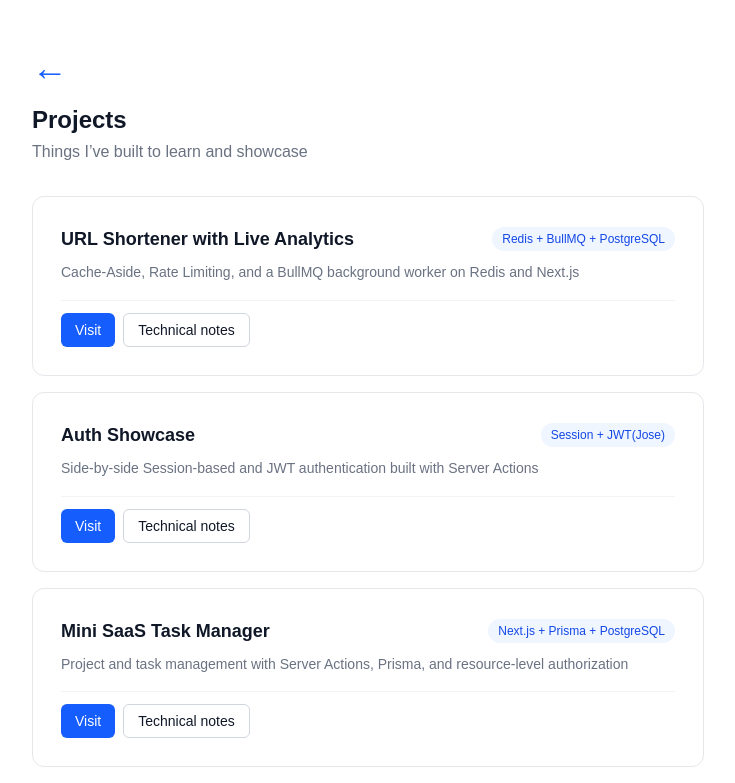
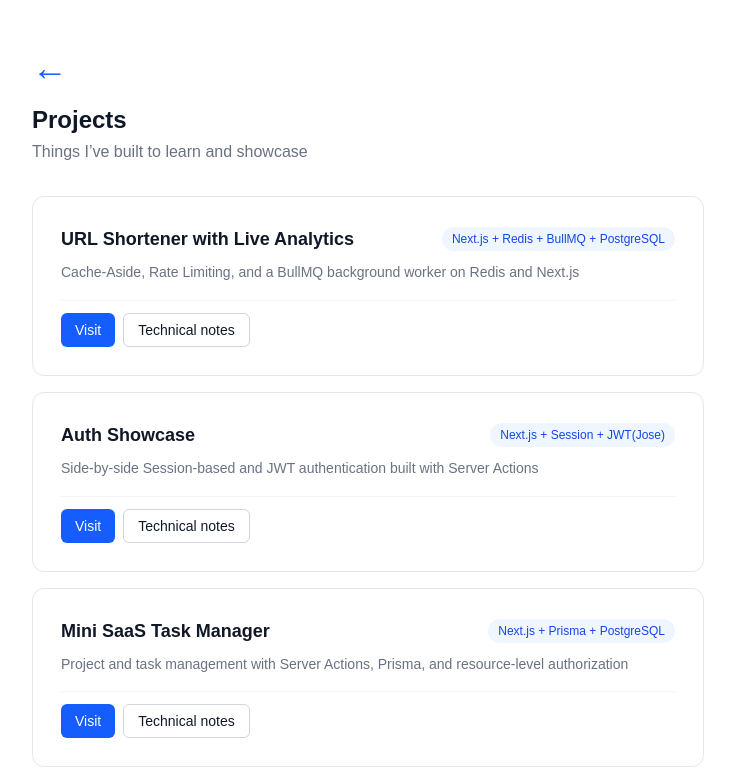
Before and after one commit to trixcoding/portfolio-landing, a Next.js app: page /en/projects in a window 1280 px wide. Shown: the top 783 px of the page, without its empty margins (272-1007 px from the left). Built offline with nearby package versions, Linux system fonts and the light colour scheme.

Commit message:
Update page.tsx

```diff
--- a/app/[locale]/projects/page.tsx
+++ b/app/[locale]/projects/page.tsx
@@ -28,7 +28,7 @@ export default async function ProjectsPage() {
           <ProjectCard
             title={t('urlShortener.title')}
             description={t('urlShortener.description')}
-            tag="Redis + BullMQ + PostgreSQL"
+            tag="Next.js + Redis + BullMQ + PostgreSQL"
             visitLabel={t('urlShortener.visit')}
             aboutLabel={t('urlShortener.about')}
             visitUrl="https://url-shortener-xnmp.vercel.app/"
@@ -38,7 +38,7 @@ export default async function ProjectsPage() {
           <ProjectCard
             title={t('authShowcase.title')}
             description={t('authShowcase.description')}
-            tag="Session + JWT(Jose)"
+            tag="Next.js + Session + JWT(Jose)"
             visitLabel={t('authShowcase.visit')}
             aboutLabel={t('authShowcase.about')}
             visitUrl="https://auth-showcase-two.vercel.app/"
```
